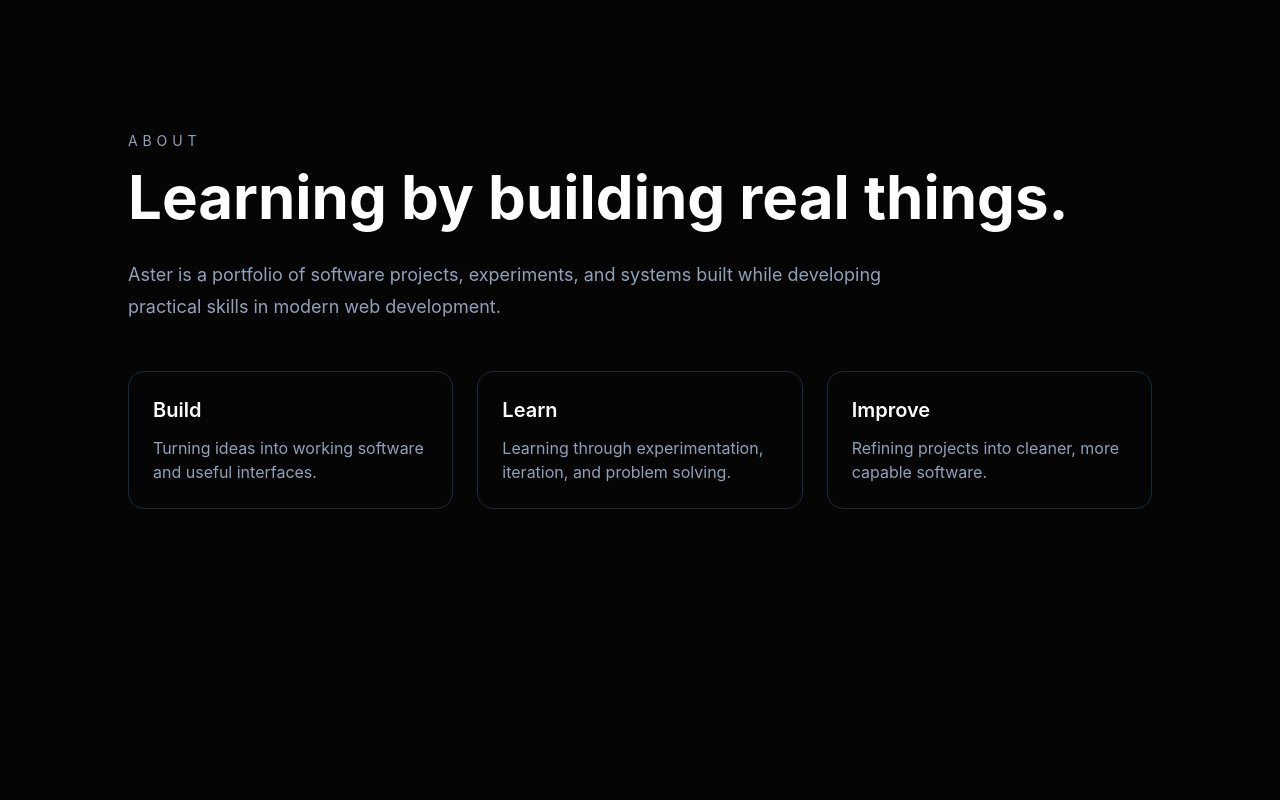
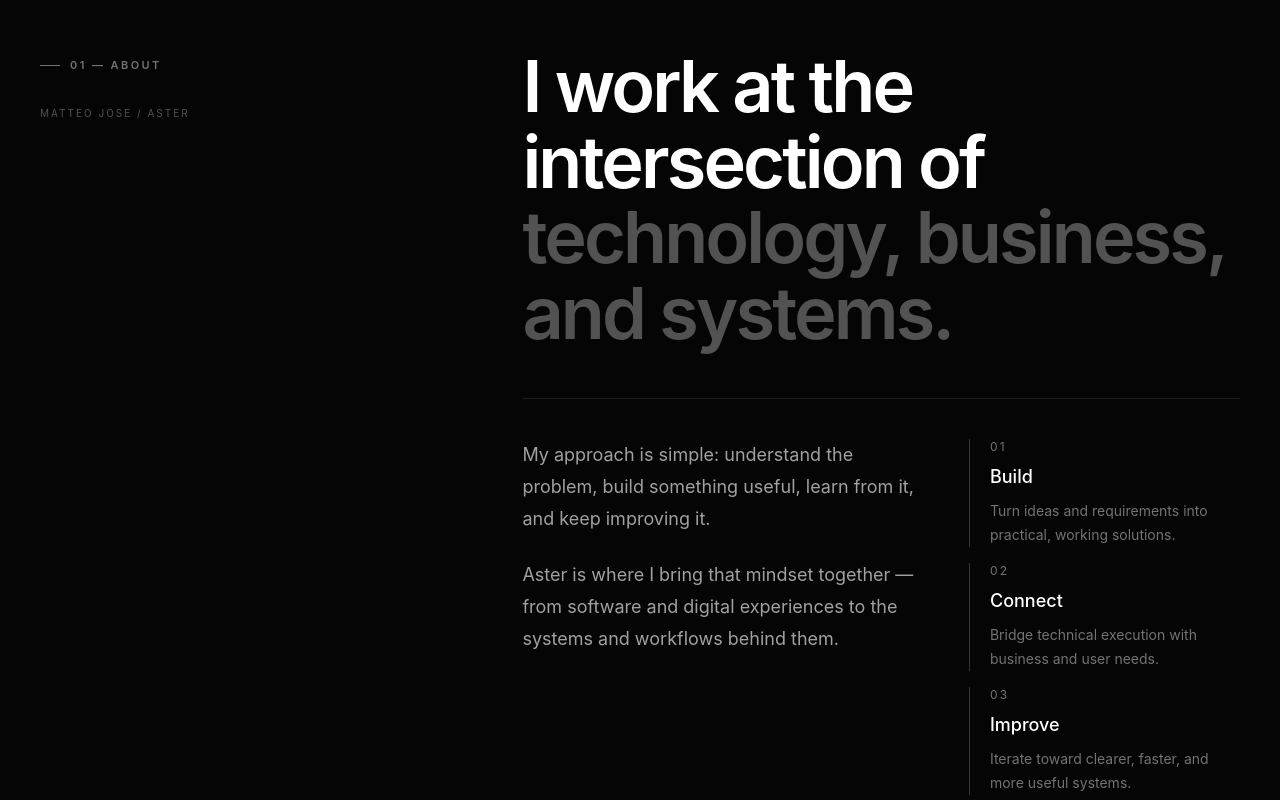
Before and after one commit to matteojose3112-bit/aster, a React app in the folder portfolio/: page / in a window 1280 px wide. Shown: the part 880-1680 px from the top of the page. Built offline with nearby package versions, Linux system fonts and the light colour scheme; the HTML template or start-up script is replaced by a standard one.

Commit message:
Redesign About section around Matteo's technology, business and systems positioning

```diff
--- a/portfolio/src/components/layout/sections/About.tsx
+++ b/portfolio/src/components/layout/sections/About.tsx
@@ -1,43 +1,70 @@
 function About() {
   return (
-    <section
-      id="about"
-      className="min-h-screen px-6 py-24 flex items-center"
-    >
-      <div className="mx-auto max-w-5xl">
-        <p className="text-sm uppercase tracking-[0.35em] text-slate-400">
-          About
-        </p>
+    <section id="about" className="relative overflow-hidden px-6 py-32 lg:px-10">
+      <div className="mx-auto max-w-7xl">
+        <div className="grid gap-14 lg:grid-cols-[0.7fr_1.3fr] lg:gap-24">
+          <div>
+            <p className="aster-section-label">01 — About</p>
+            <div className="mt-8 text-[10px] uppercase tracking-[0.2em] text-neutral-600">
+              Matteo Jose / Aster
+            </div>
+          </div>
 
-        <h2 className="mt-4 text-4xl font-bold md:text-6xl">
-          Learning by building real things.
+          <div>
+            <h2 className="max-w-5xl text-4xl font-semibold leading-[1.05] tracking-[-0.04em] text-white md:text-6xl lg:text-7xl">
+              I work at the intersection of
+              <span className="text-neutral-600"> technology, business, and systems.</span>
             </h2>
 
-        <p className="mt-8 max-w-3xl text-lg leading-8 text-slate-400">
-          Aster is a portfolio of software projects, experiments, and systems
-          built while developing practical skills in modern web development.
+            <div className="mt-12 grid gap-10 border-t border-white/10 pt-10 md:grid-cols-[1.2fr_0.8fr]">
+              <div className="space-y-6 text-base leading-8 text-neutral-400 md:text-lg">
+                <p>
+                  My approach is simple: understand the problem, build something
+                  useful, learn from it, and keep improving it.
                 </p>
-
-        <div className="mt-12 grid gap-6 md:grid-cols-3">
-          <div className="rounded-2xl border border-slate-800 p-6">
-            <h3 className="text-xl font-semibold">Build</h3>
-            <p className="mt-3 text-slate-400">
-              Turning ideas into working software and useful interfaces.
+                <p>
+                  Aster is where I bring that mindset together — from software and
+                  digital experiences to the systems and workflows behind them.
                 </p>
               </div>
 
-          <div className="rounded-2xl border border-slate-800 p-6">
-            <h3 className="text-xl font-semibold">Learn</h3>
-            <p className="mt-3 text-slate-400">
-              Learning through experimentation, iteration, and problem solving.
+              <div className="grid gap-4">
+                <div className="border-l border-white/20 pl-5">
+                  <p className="text-xs uppercase tracking-[0.18em] text-neutral-500">01</p>
+                  <h3 className="mt-2 text-lg font-medium text-white">Build</h3>
+                  <p className="mt-2 text-sm leading-6 text-neutral-500">
+                    Turn ideas and requirements into practical, working solutions.
                   </p>
                 </div>
+                <div className="border-l border-white/20 pl-5">
+                  <p className="text-xs uppercase tracking-[0.18em] text-neutral-500">02</p>
+                  <h3 className="mt-2 text-lg font-medium text-white">Connect</h3>
+                  <p className="mt-2 text-sm leading-6 text-neutral-500">
+                    Bridge technical execution with business and user needs.
+                  </p>
+                </div>
+                <div className="border-l border-white/20 pl-5">
+                  <p className="text-xs uppercase tracking-[0.18em] text-neutral-500">03</p>
+                  <h3 className="mt-2 text-lg font-medium text-white">Improve</h3>
+                  <p className="mt-2 text-sm leading-6 text-neutral-500">
+                    Iterate toward clearer, faster, and more useful systems.
+                  </p>
+                </div>
+              </div>
+            </div>
 
-          <div className="rounded-2xl border border-slate-800 p-6">
-            <h3 className="text-xl font-semibold">Improve</h3>
-            <p className="mt-3 text-slate-400">
-              Refining projects into cleaner, more capable software.
-            </p>
+            <div className="mt-12 flex flex-wrap gap-2 border-t border-white/10 pt-6">
+              {["Technology", "Operations", "Customer Experience", "Systems", "Automation"].map(
+                (skill) => (
+                  <span
+                    key={skill}
+                    className="border border-white/10 px-3 py-2 text-[11px] uppercase tracking-[0.12em] text-neutral-500 transition hover:border-white/30 hover:text-neutral-200"
+                  >
+                    {skill}
+                  </span>
+                ),
+              )}
+            </div>
           </div>
         </div>
       </div>
```
Lines whose indentation alone changed are shown as unchanged.
